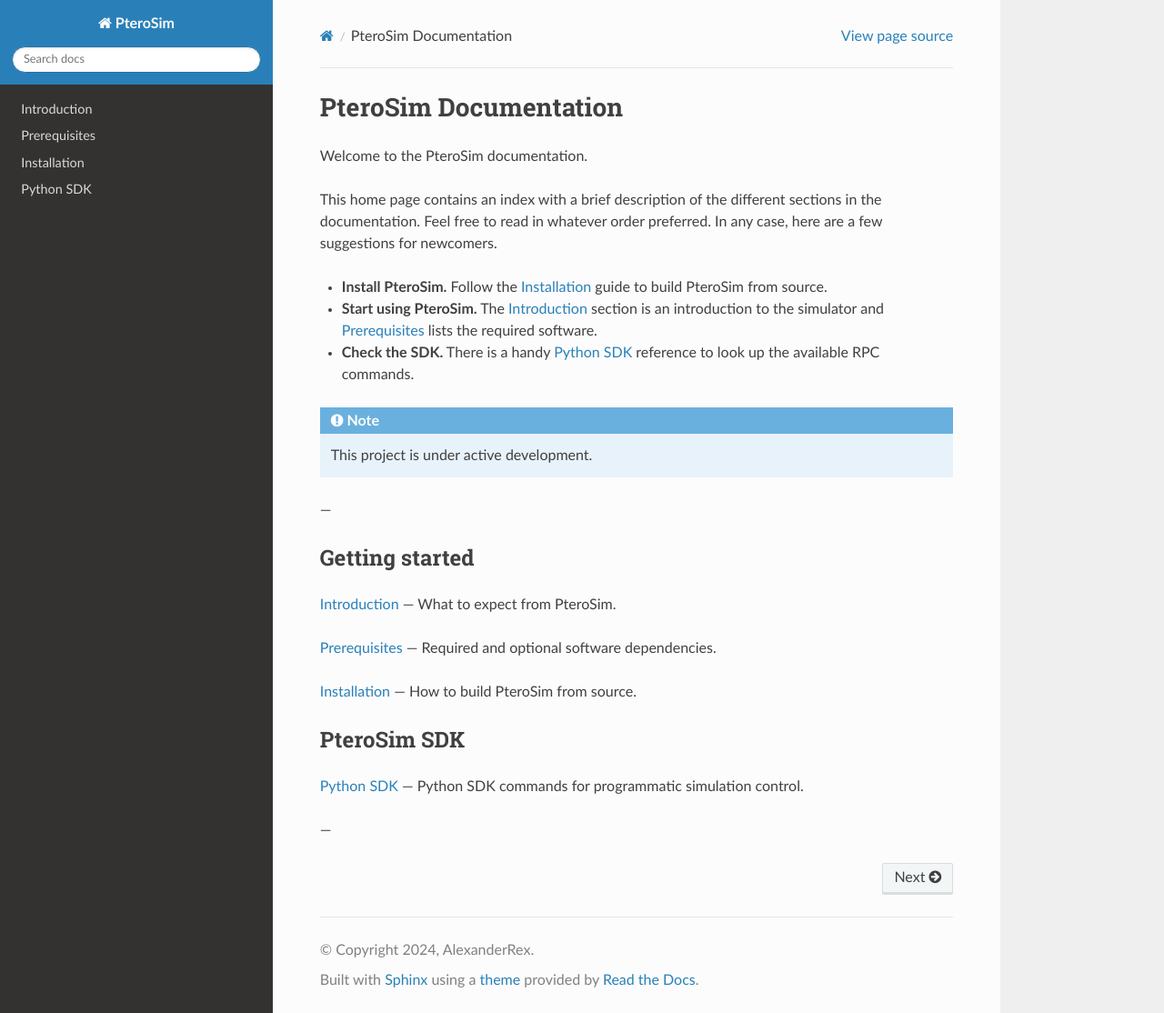
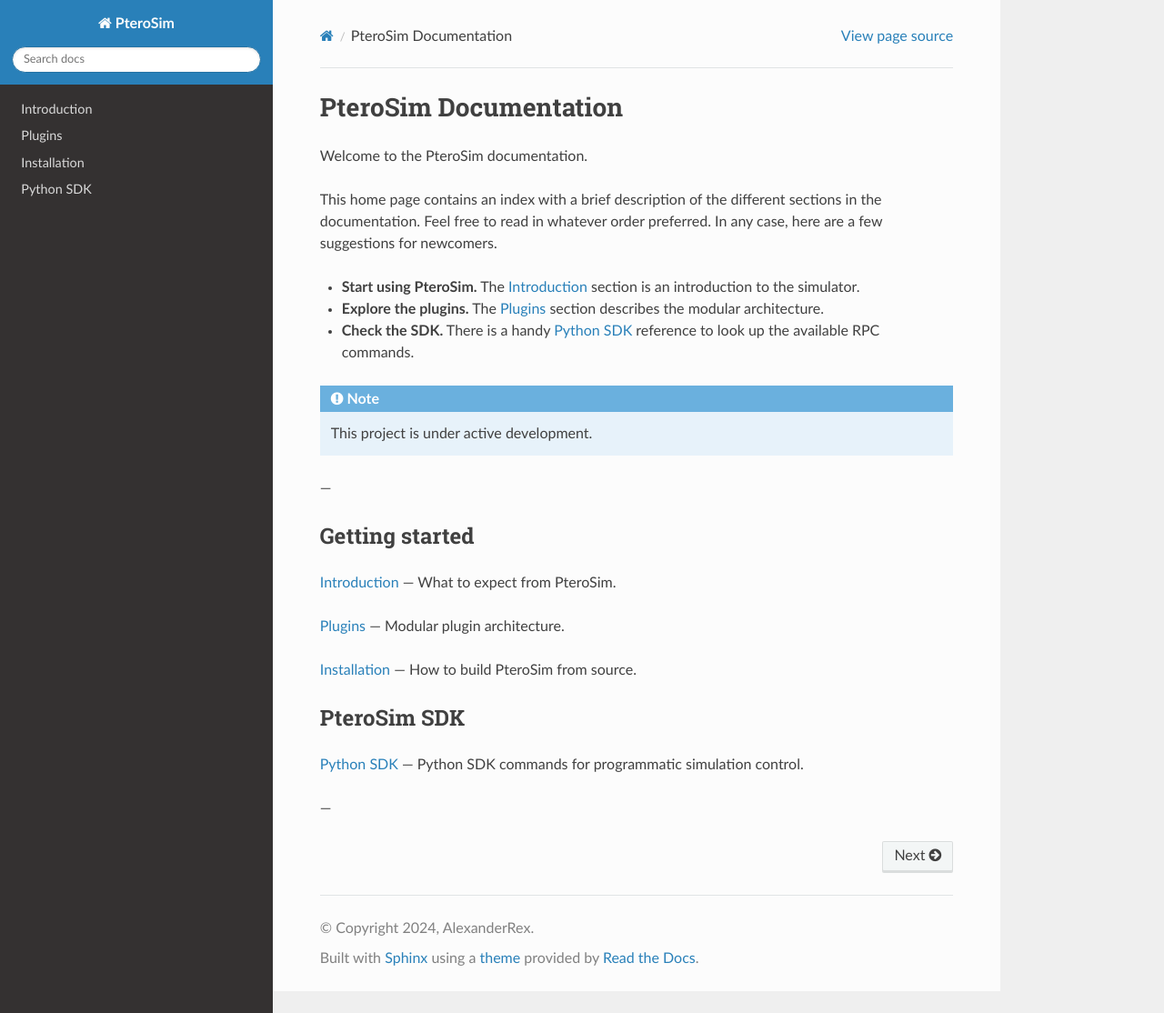
Before and after one commit to AlexanderRex/PteroSimDocs, a Sphinx documentation site: the page built from docs/source/index.rst, in a window 1280 px wide and 1114 px high. Shown: the whole window at 91% size. Built offline with Sphinx 7.4.7 and the Read the Docs theme 3.1.0, drawn with Linux system fonts in a browser that asks for light colours.

Commit message:
improved formatting 2

```diff
--- a/docs/source/index.rst
+++ b/docs/source/index.rst
@@ -5,8 +5,8 @@
 
 This home page contains an index with a brief description of the different sections in the documentation. Feel free to read in whatever order preferred. In any case, here are a few suggestions for newcomers.
 
-* **Install PteroSim.** Follow the :doc:`installation` guide to build PteroSim from source.
-* **Start using PteroSim.** The :doc:`description` section is an introduction to the simulator and :doc:`prerequisites` lists the required software.
+* **Start using PteroSim.** The :doc:`description` section is an introduction to the simulator.
+* **Explore the plugins.** The :doc:`plugins` section describes the modular architecture.
 * **Check the SDK.** There is a handy :doc:`python_sdk` reference to look up the available RPC commands.
 
 .. note::
@@ -20,7 +20,7 @@
 
 :doc:`description` — What to expect from PteroSim.
 
-:doc:`prerequisites` — Required and optional software dependencies.
+:doc:`plugins` — Modular plugin architecture.
 
 :doc:`installation` — How to build PteroSim from source.
 
@@ -36,6 +36,6 @@
    :hidden:
 
    description
-   prerequisites
+   plugins
    installation
    python_sdk
```
Also changed, not shown: docs/source/plugins.rst (added, +40 -0 lines), docs/source/prerequisites.rst (deleted, +0 -43 lines).
